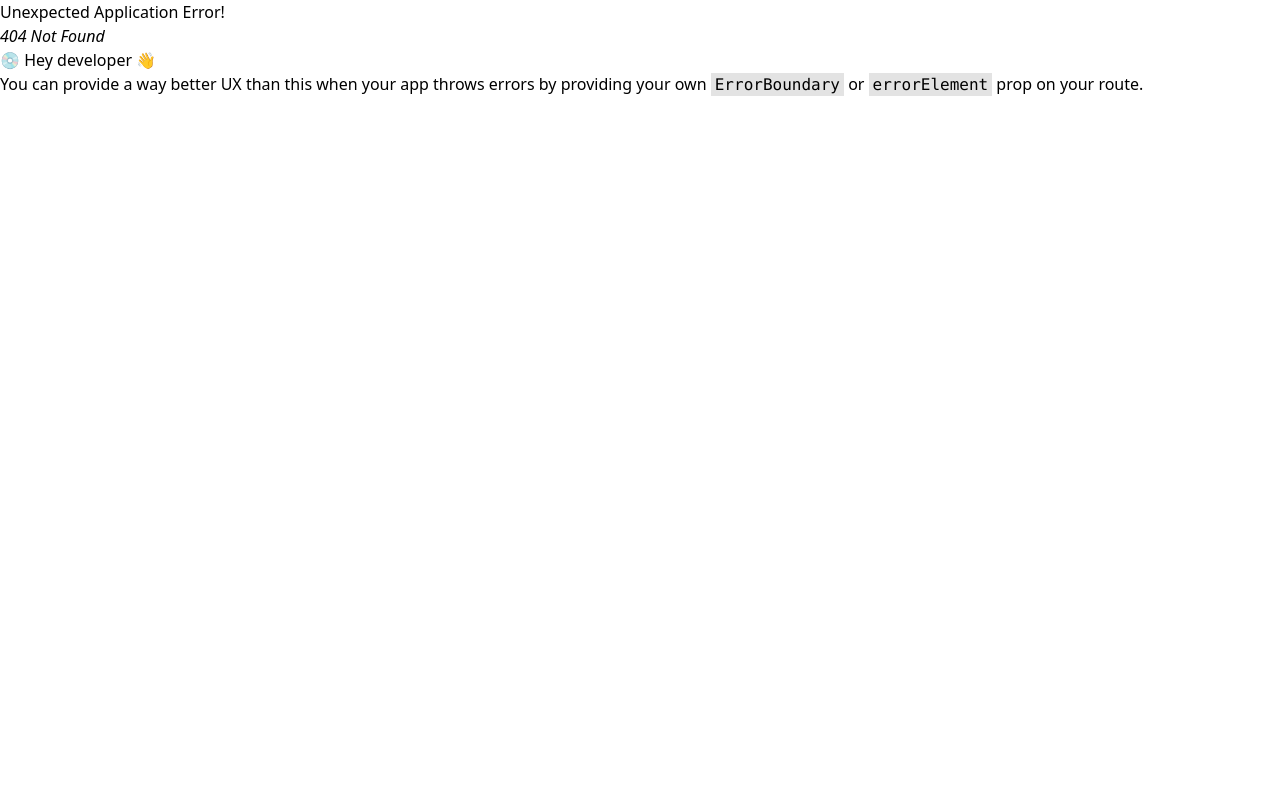
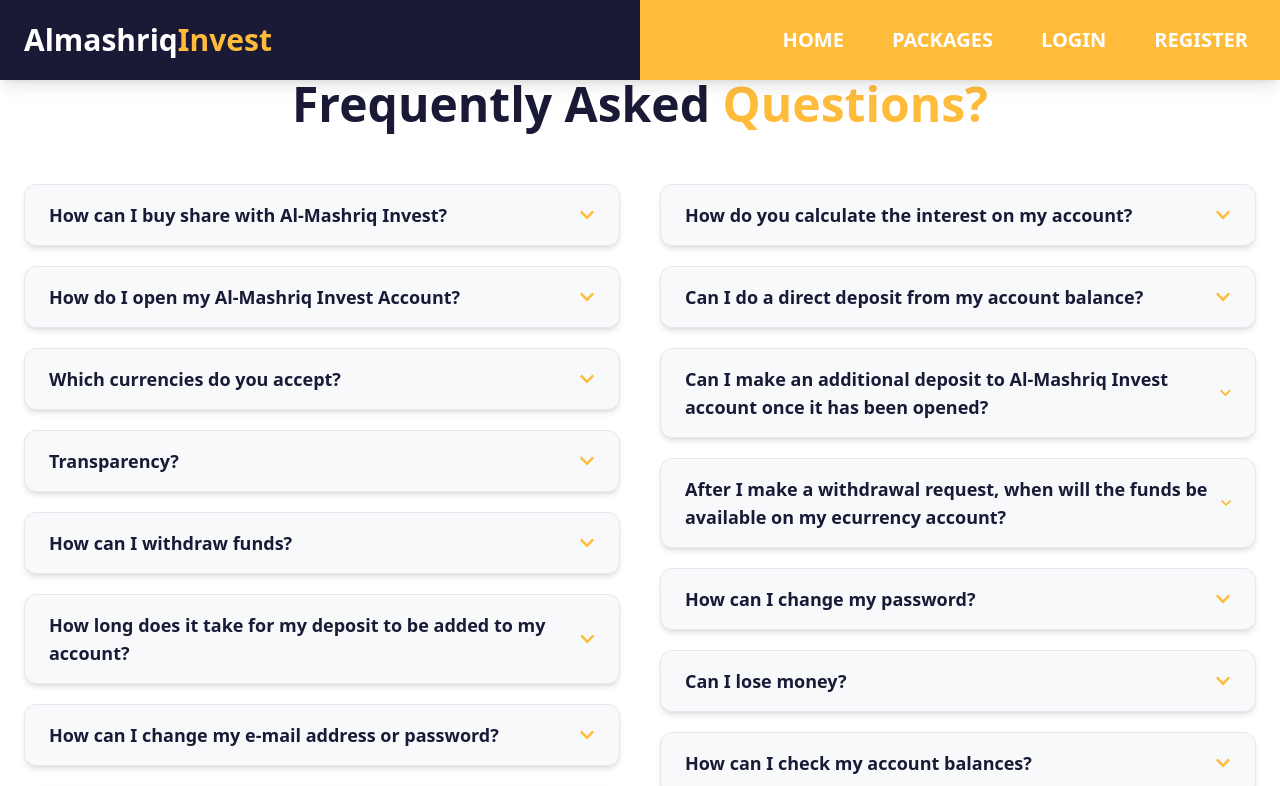
Before and after one commit to sadiqhussain988/Al-Mashriq, a React (Vite) app: page /frequentlyasked in a window 1280 px wide. Before the commit this address had no page. Shown: the top 786 px of the page. Built offline with nearby package versions, Linux system fonts and the light colour scheme.

Commit message:
almost about & FrequentlyAsked page

```diff
--- a/src/App.jsx
+++ b/src/App.jsx
@@ -2,6 +2,7 @@
 import Footer from "./components/common/Footer";
 import LoginPage from "./components/common/Login";
 import Navbar from "./components/common/Navbar";
+import FrequentlyAsked from "./components/common/FrequentlyAsked";
 import RegisterPage from "./components/common/RegisterPage";
 import Home from "./pages/Home";
 import About from "./pages/About";
@@ -29,6 +30,7 @@
       { path: "/package", element: <Packages /> },
       { path: "/login", element: <LoginPage /> },
       { path: "/register", element: <RegisterPage /> },
+      { path: "/frequentlyasked", element: <FrequentlyAsked /> },
     ],
   },
 ]);
--- a/src/components/about/MissionVision.jsx
+++ b/src/components/about/MissionVision.jsx
@@ -29,7 +29,7 @@
   ];
 
   return (
-    <section className="w-full bg-[#1A1A37] text-white py-20 px-6">
+    <section className="w-full bg-[#1A1A37] text-white py-14 md:py-20 px-3 md:px-6">
       {/* Section Heading */}
       <div className="text-center mb-14">
         <h2
@@ -47,7 +47,7 @@
             key={index}
             data-aos={feature.aos}
             data-aos-delay={index * 150}
-            className="relative bg-[#2A2A55] p-8 rounded-2xl shadow-lg text-center hover:shadow-2xl transition-transform duration-300 transform hover:-translate-y-2 overflow-hidden group"
+            className="relative bg-[#2A2A55] p-4 md:p-8 rounded-2xl shadow-lg text-center hover:shadow-2xl transition-transform duration-300 transform hover:-translate-y-2 overflow-hidden group"
           >
             {/* Left Line (Top → Bottom) */}
             <div className="absolute left-0 top-0 w-1 h-0 bg-[#FFBC3B] transition-all duration-500 group-hover:h-full"></div>
--- a/src/components/about/TeamStarted.jsx
+++ b/src/components/about/TeamStarted.jsx
@@ -1,5 +1,5 @@
 import React, { useEffect } from "react";
-import { FaRocket, FaEye } from "react-icons/fa";
+import { FaUsersCog, FaPlayCircle } from "react-icons/fa";
 import AOS from "aos";
 import "aos/dist/aos.css";
 
@@ -10,14 +10,14 @@
 
   const features = [
     {
-      icon: <FaRocket className="text-5xl text-[#FFBC3B]" />,
+      icon: <FaUsersCog className="text-5xl text-[#FFBC3B]" />,
       title: "Our Team",
       description:
         "Meet our team of dedicated professionals, including financial analysts, portfolio managers, and customer support staff, who work tirelessly to provide you with the best possible investment experience. We are passionate about helping you achieve your financial dreams.",
       aos: "fade-down",
     },
     {
-      icon: <FaEye className="text-5xl text-[#FFBC3B]" />,
+      icon: <FaPlayCircle className="text-5xl text-[#FFBC3B]" />,
       title: "Get Started",
       description:
         "Whether you are a seasoned investor or just beginning your investment journey, SoneriTrade is here to assist you every step of the way. We invite you to explore our website, learn more about our services, and get in touch with us to discover how we can help you grow your wealth and secure your financial future. Invest with confidence. Invest with SoneriTrade.",
@@ -26,14 +26,14 @@
   ];
 
   return (
-    <section className="w-full bg-[#1A1A37] text-white py-20 px-6">
+    <section className="w-full bg-[#1A1A37] text-white py-14 md:py-20 px-3 md:px-6 border-b-1">
       {/* Section Heading */}
       <div className="text-center mb-14">
         <h2
           data-aos="fade-down"
-          className="text-4xl md:text-5xl font-bold text-[#FFBC3B]"
+          className="text-5xl md:text-5xl font-bold text-[#FFBC3B]"
         >
-          Our Team <span className="text-white">&</span> Get Started
+          Team <span className="text-white">&</span> Started
         </h2>
       </div>
 
@@ -44,7 +44,7 @@
             key={index}
             data-aos={feature.aos}
             data-aos-delay={index * 150}
-            className="relative bg-[#2A2A55] p-8 rounded-2xl shadow-lg text-center hover:shadow-2xl transition-transform duration-300 transform hover:-translate-y-2 overflow-hidden group"
+            className="relative bg-[#2A2A55] p-4 md:p-8 rounded-2xl shadow-lg text-center hover:shadow-2xl transition-transform duration-300 transform hover:-translate-y-2 overflow-hidden group"
           >
             {/* TOP Lines - start center, expand left/right */}
             <span className="absolute top-0 left-1/2 w-0 h-[2px] bg-[#FFBC3B] group-hover:w-1/2 transition-all duration-500 origin-left"></span>
--- a/src/components/about/WhyChoose.jsx
+++ b/src/components/about/WhyChoose.jsx
@@ -48,7 +48,7 @@
   };
 
   return (
-    <section className="w-full bg-white text-[#1A1A37] py-20 px-6">
+    <section className="w-full bg-white text-[#1A1A37] py-14 md:py-20 px-3 md:px-6">
       {/* Heading */}
       <div className="text-center mb-14" data-aos="fade-down">
         <h2 className="text-4xl md:text-5xl font-bold text-[#1A1A37]">
@@ -73,13 +73,12 @@
                   {faq.question}
                 </span>
                 <FaChevronDown
-                  className={`text-[#FFBC3B] transition-transform duration-300 ${
-                    activeIndex === index ? "rotate-180" : ""
-                  }`}
+                  className={`text-[#FFBC3B] transition-transform duration-300 ${activeIndex === index ? "rotate-180" : ""
+                    }`}
                 />
               </button>
               {activeIndex === index && (
-                <div className="px-6 pb-4 text-gray-700 text-base leading-relaxed">
+                <div className="px-4 md:px-6 pb-4 text-gray-700 text-base leading-relaxed">
                   {faq.answer}
                 </div>
               )}
@@ -90,14 +89,15 @@
         {/* Right Side - Image */}
         <div
           data-aos="fade-left"
-          className="flex justify-center items-center"
+          className="flex justify-center items-center overflow-hidden rounded-2xl shadow-2xl"
         >
           <img
             src="https://plus.unsplash.com/premium_photo-1678216285963-253d94232eb7?ixlib=rb-4.1.0&ixid=M3wxMjA3fDB8MHxzZWFyY2h8N3x8ZmFxfGVufDB8fDB8fHww&auto=format&fit=crop&q=60&w=500"
             alt="FAQ Illustration"
-            className="w-full max-w-md rounded-2xl shadow-xl object-cover h-72 md:h-96"
+            className="w-full max-w-xl rounded-2xl object-cover h-72 md:h-96 transform transition-transform duration-700 ease-in-out hover:scale-110"
           />
         </div>
+
       </div>
     </section>
   );
--- /dev/null
+++ b/src/components/common/FrequentlyAsked.jsx
@@ -0,0 +1,181 @@
+import React, { useEffect, useState } from "react";
+import AOS from "aos";
+import "aos/dist/aos.css";
+import { FaChevronDown } from "react-icons/fa";
+
+const FrequentlyAsked = () => {
+  const [activeIndex, setActiveIndex] = useState(null);
+
+  useEffect(() => {
+    AOS.init({ duration: 1000, once: true });
+  }, []);
+
+  const faqs = [
+    {
+      question: "How can I buy share with Al-Mashriq Invest?",
+      answer:
+        "To buy shares, you must first become a member of Al-Mashriq Invest. Once you are signed up, you can buy your first share. All shares must be made through the Members Area. You can login using the member username and password you receive when signup.",
+    },
+    {
+      question: "How do I open my Al-Mashriq Invest Account?",
+      answer:
+        "It's quite easy and convenient. Just click the Signup button, fill in the registration form and then press Register.",
+    },
+    {
+      question: "Which currencies do you accept?",
+      answer:
+        "We accept payments via: Bank Transfers, JazzCash, EasyPaisa & USDT Wallet.",
+    },
+    {
+      question: "Transparency?",
+      answer:
+        "We believe in complete transparency. You will always know where your money is invested, and we provide regular, detailed reports on your investment portfolio's performance.",
+    },
+    {
+      question: "How can I withdraw funds?",
+      answer:
+        "Login to your account using your username and password and check the Withdraw section.",
+    },
+    {
+      question: "How long does it take for my deposit to be added to my account?",
+      answer: "Your account will be updated as fast as you deposit.",
+    },
+    {
+      question: "How can I change my e-mail address or password?",
+      answer:
+        "Log into your Al-Mashriq Invest account and click on the Account Information. You can change your e-mail address and password there.",
+    },
+    {
+      question: "What if I can't log into my account because I forgot my password?",
+      answer:
+        "Click forgot password link, type your username or e-mail and you'll receive your account information.",
+    },
+    {
+      question: "Does daily profit paid directly to my currency account?",
+      answer:
+        "No, profits are gathered on your Al-Mashriq Invest account and you can withdraw them anytime.",
+    },
+    {
+      question: "How do you calculate the interest on my account?",
+      answer:
+        "Depending on each plan. Interest on your Al-Mashriq Invest account is acquired Daily/hourly and credited to your available balance at the end of each day.",
+    },
+    {
+      question: "Can I do a direct deposit from my account balance?",
+      answer: "No, you don't deposit directly from your account balance.",
+    },
+    {
+      question:
+        "Can I make an additional deposit to Al-Mashriq Invest account once it has been opened?",
+      answer: "Yes, you can, but all transactions are handled separately.",
+    },
+    {
+      question:
+        "After I make a withdrawal request, when will the funds be available on my ecurrency account?",
+      answer: "We process all withdrawals within 24 hours.",
+    },
+    {
+      question: "How can I change my password?",
+      answer:
+        "You can change your password directly from your members area by editing it in your personal profile.",
+    },
+    {
+      question: "Can I lose money?",
+      answer:
+        "There is a risk involved with investing in all high yield investment programs. However, there are ways to minimize risk by aligning your investments with your financial goals and diversifying your portfolio.",
+    },
+    {
+      question: "How can I check my account balances?",
+      answer:
+        "You can access the account information 24/7 via our online member area.",
+    },
+    {
+      question: "Who manages the funds?",
+      answer:
+        "These funds are managed by a team of Al-Mashriq Invest investment experts.",
+    },
+  ];
+
+  const toggleFAQ = (index) => {
+    setActiveIndex(activeIndex === index ? null : index);
+  };
+
+  // Split FAQs into two halves
+  const midpoint = Math.ceil(faqs.length / 2);
+  const leftFAQs = faqs.slice(0, midpoint);
+  const rightFAQs = faqs.slice(midpoint);
+
+  return (
+    <section className="w-full bg-white text-[#1A1A37] py-14 md:py-20 px-3 md:px-6">
+      {/* Heading */}
+      <div className="text-center mb-14" data-aos="fade-down">
+        <h2 className="text-4xl md:text-5xl font-bold text-[#1A1A37]">
+          Frequently Asked <span className="text-[#FFBC3B]">Questions?</span>
+        </h2>
+      </div>
+
+      {/* Two Columns FAQ Section */}
+      <div className="max-w-7xl mx-auto grid grid-cols-1 md:grid-cols-2 gap-10">
+        {/* Left Column */}
+        <div data-aos="fade-right">
+          {leftFAQs.map((faq, index) => (
+            <div
+              key={index}
+              className="mb-5 bg-[#F8F9FB] rounded-xl shadow-md overflow-hidden border border-gray-200"
+            >
+              <button
+                onClick={() => toggleFAQ(index)}
+                className="w-full flex justify-between items-center text-left px-6 py-4 focus:outline-none hover:bg-[#FFF6E1] transition-colors"
+              >
+                <span className="font-semibold text-lg text-[#1A1A37]">
+                  {faq.question}
+                </span>
+                <FaChevronDown
+                  className={`text-[#FFBC3B] transition-transform duration-300 ${
+                    activeIndex === index ? "rotate-180" : ""
+                  }`}
+                />
+              </button>
+              {activeIndex === index && (
+                <div className="px-4 md:px-6 pb-4 text-gray-700 text-base leading-relaxed">
+                  {faq.answer}
+                </div>
+              )}
+            </div>
+          ))}
+        </div>
+
+        {/* Right Column */}
+        <div data-aos="fade-left">
+          {rightFAQs.map((faq, index) => (
+            <div
+              key={index + midpoint}
+              className="mb-5 bg-[#F8F9FB] rounded-xl shadow-md overflow-hidden border border-gray-200"
+            >
+              <button
+                onClick={() => toggleFAQ(index + midpoint)}
+                className="w-full flex justify-between items-center text-left px-6 py-4 focus:outline-none hover:bg-[#FFF6E1] transition-colors"
+              >
+                <span className="font-semibold text-lg text-[#1A1A37]">
+                  {faq.question}
+                </span>
+                <FaChevronDown
+                  className={`text-[#FFBC3B] transition-transform duration-300 ${
+                    activeIndex === index + midpoint ? "rotate-180" : ""
+                  }`}
+                />
+              </button>
+              {activeIndex === index + midpoint && (
+                <div className="px-4 md:px-6 pb-4 text-gray-700 text-base leading-relaxed">
+                  {faq.answer}
+                </div>
+              )}
+            </div>
+          ))}
+        </div>
+      </div>
+    </section>
+  );
+};
+
+export default FrequentlyAsked;
```
